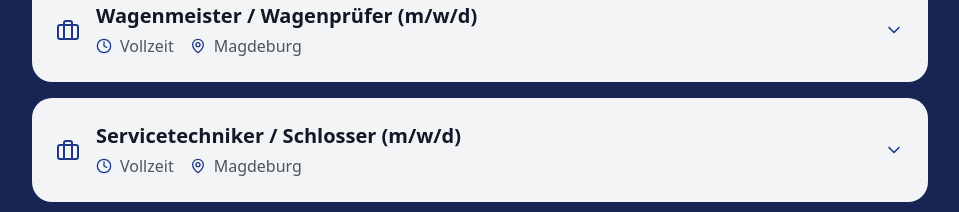
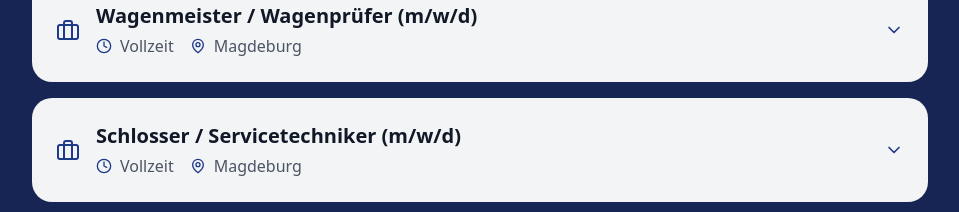
Before and after one commit to FE-Vini/FERR_, a React (Vite) app: page / in a window 1280 px wide. Shown: the part 2389-2601 px from the top of the page, without its empty margins (160-1119 px from the left). Built offline with nearby package versions, Linux system fonts and the light colour scheme.

Commit message:
Swap job title order to Schlosser / Servicetechniker

```diff
--- a/src/components/Jobs.tsx
+++ b/src/components/Jobs.tsx
@@ -44,7 +44,7 @@ const Jobs = () => {
     },
     {
       id: 'schlosser',
-      title: 'Servicetechniker / Schlosser (m/w/d)',
+      title: 'Schlosser / Servicetechniker (m/w/d)',
       type: 'Vollzeit',
       location: 'Magdeburg',
       description: 'Die FE Rail & Repair GmbH mit Firmensitz in Magdeburg wurde im Jahr 2025 gegründet und ist somit ganz frisch als Dienstleister auf dem Markt. Wir sind spezialisiert auf die Instandhaltungs- und Instandsetzungsarbeiten an Güterwagen – und das bundesweit. Trotz der jungen Unternehmensgeschichte verfügt das Unternehmen über eine große Expertise, da unser Geschäftsführer über eine umfassende Erfahrung und Fachwissen aus vielen Jahren in der Branche mitbringt. Unser Ziel ist es, mit höchster Qualität, Flexibilität und Zuverlässigkeit den Ansprüchen unserer Kunden gerecht zu werden und so zur sicheren und effizienten Nutzung von Güterwagen im gesamten Schienennetz beizutragen.\n\nWir suchen zur Verstärkung unseres mobilen Serviceteams, Schlosser / Servicetechniker (m/w/d) in Vollzeit.',
```
